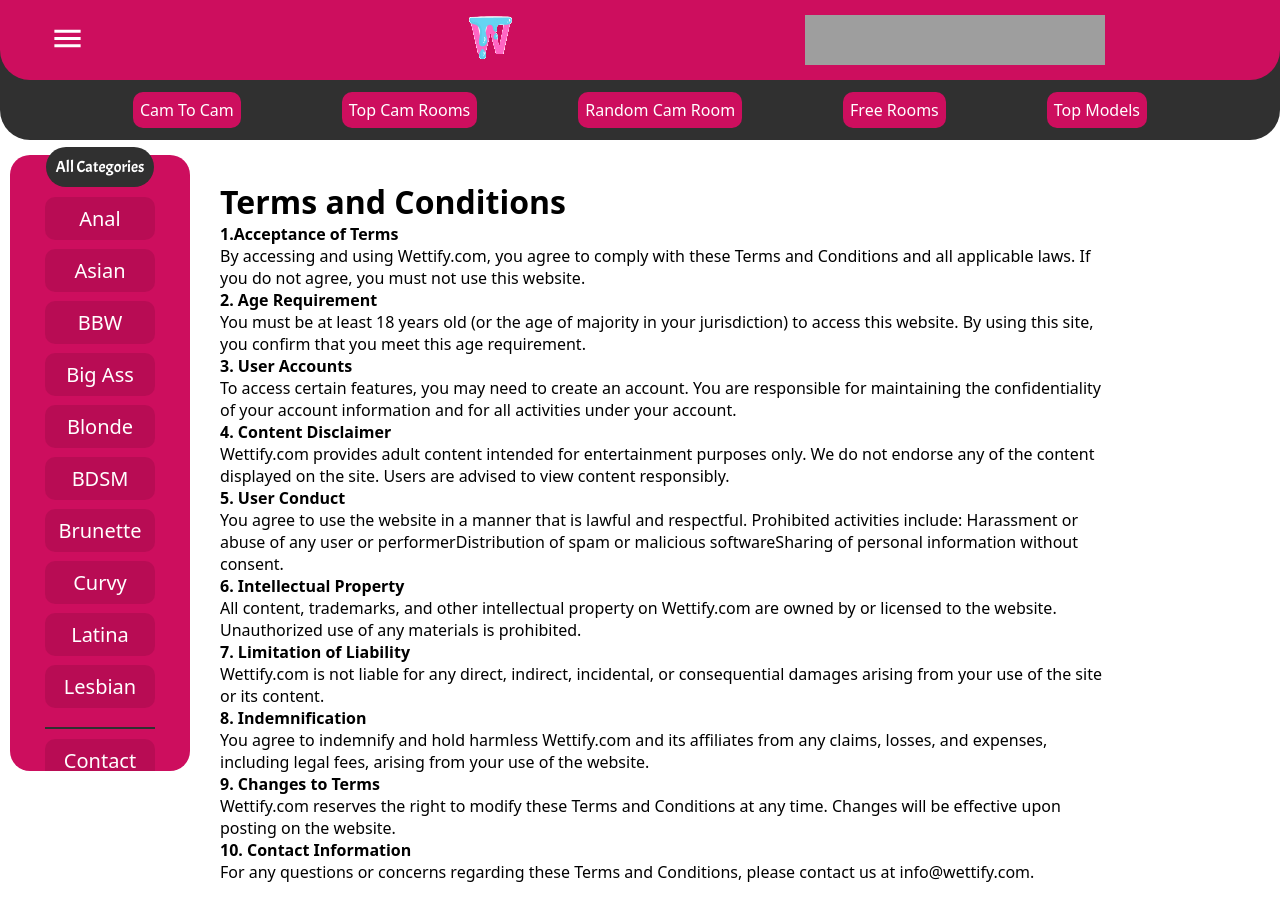
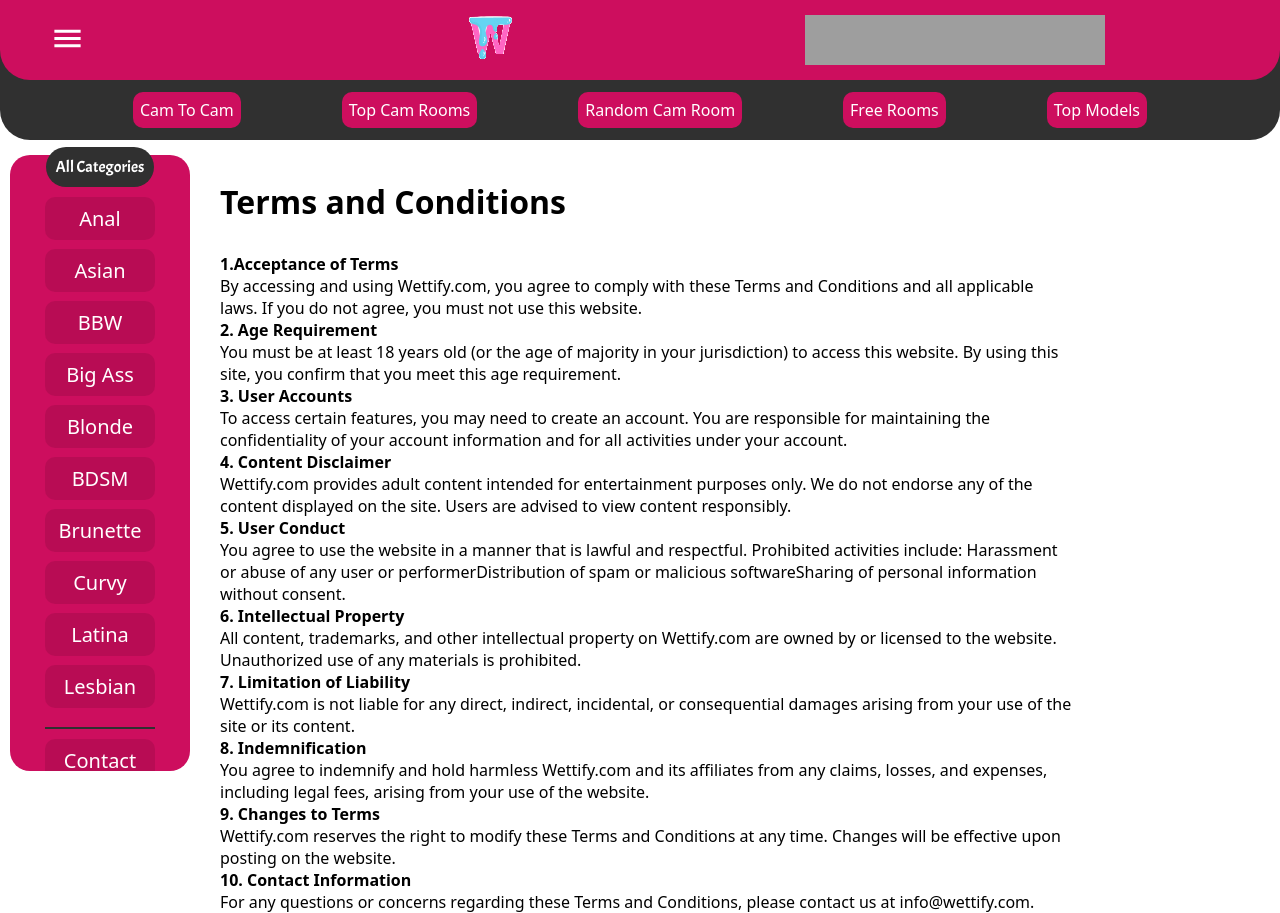
Before and after one commit to Trojanist/Wettify, a Next.js app: page /terms in a window 1280 px wide. Before the commit the page ends 883 px from the top, so only its background shows below. Built offline with nearby package versions, Linux system fonts and the light colour scheme; grey boxes are pictures that could not be loaded; a web font is replaced by a local one.

Commit message:
classes added

```diff
--- a/pages/privacy.js
+++ b/pages/privacy.js
@@ -13,7 +13,7 @@ const Privacy = ({isContentWide}) => {
       </Helmet>
       <div className={`CategoryContent ${isContentWide ? 'Wide' : ''}`} >
       <h1>Privacy Policy</h1>
-        <p>
+        <p className="PageTextContent">
           <b>1. Introduction</b><br />
           Wettify.com values your privacy. This Privacy Policy outlines how we collect, use, disclose, and protect your information when you visit our website.<br />
           <b>2. Information We Collect</b><br />
--- a/pages/terms.js
+++ b/pages/terms.js
@@ -13,7 +13,7 @@ const Terms = ({isContentWide}) => {
       </Helmet>
       <div className={`CategoryContent ${isContentWide ? 'Wide' : ''}`} >
       <h1>Terms and Conditions</h1>
-      <p>
+      <p className="PageTextContent">
         <b>1.Acceptance of Terms</b><br />
         By accessing and using Wettify.com, you agree to comply with these Terms and Conditions and all applicable laws. If you do not agree, you must not use this website.<br />
         <b>2. Age Requirement</b><br />
```
